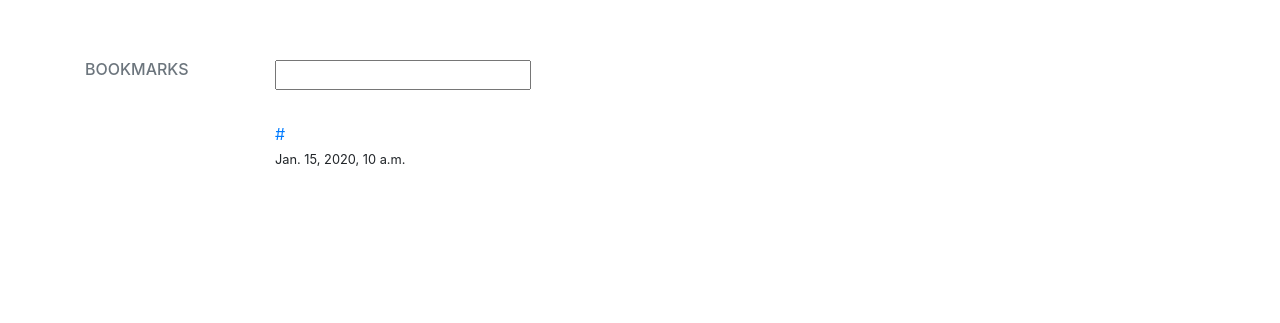
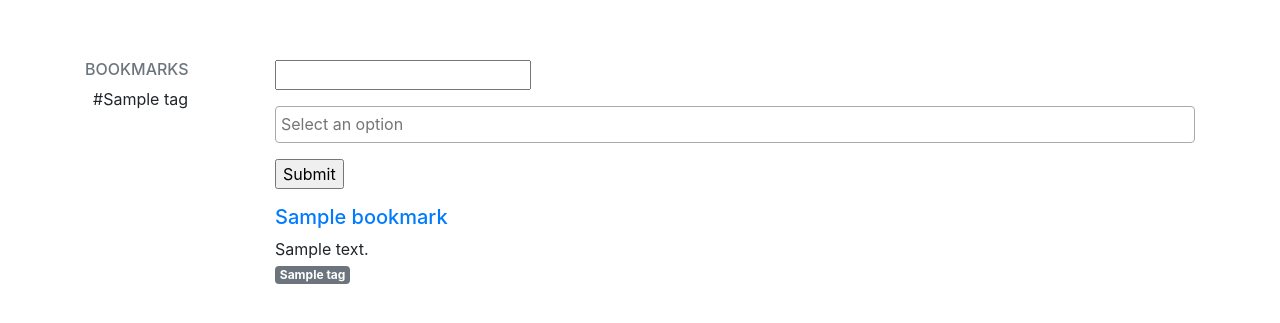
Before and after one commit to f1nnix/yac, a Django app: template templates/bookmarks/bookmark_list.html in a window 1280 px wide. Shown: the top 323 px of the page. Run offline with Django 3.2, Linux system fonts and the light colour scheme; the template is opened without the code that fills it: most values are stand-ins (such as "Sample title", 1, 10 or a date in 2020); form fields are guessed from the names that the template uses; some libraries are stand-ins or nearby versions.

```diff
--- a/bookmarks/admin.py
+++ b/bookmarks/admin.py
@@ -1,5 +1,5 @@
 from django.contrib import admin
-from bookmarks.models import Bookmark
+from bookmarks.models import Bookmark, Tag
 
 
 # Register your models here.
@@ -8,3 +8,4 @@ class BookmarkAdmin(admin.ModelAdmin):
 
 
 admin.site.register(Bookmark, BookmarkAdmin)
+admin.site.register(Tag, )
--- a/requirements/base.txt
+++ b/requirements/base.txt
@@ -1,4 +1,9 @@
+amqp==2.4.0
+billiard==3.5.0.5
+celery==4.2.1
 Django==2.1.5
 django-authtools==1.6.0
+kombu==4.2.2.post1
 psycopg2-binary==2.7.6.1
 pytz==2018.9
+vine==1.2.0
--- a/taxonomies/models.py
+++ b/taxonomies/models.py
@@ -6,3 +6,6 @@ from main.models import AbstractBase
 class Tag(AbstractBase):
     slug = models.SlugField(max_length=128, blank=False, null=False)
     title = models.TextField(max_length=512, blank=False, null=False)
+
+    def __str__(self):
+        return self.title
--- a/templates/bookmarks/_form.html
+++ b/templates/bookmarks/_form.html
@@ -2,10 +2,13 @@
     <div class="col-12">
         <div class="form-group">
             {% if form.url.errors %}
-                <ul class="errors">
-                    {% for error in form.title.errors %}
-                        <li>{{ error }}</li>{% endfor %}
-                </ul>
+                <div class="errors">
+                    {% for error in form.url.errors %}
+                        <div class="alert alert-danger" role="alert">
+                            {{ error }}
+                        </div>
+                    {% endfor %}
+                </div>
             {% endif %}
             {{ form.url }}
         </div>
--- a/templates/bookmarks/bookmark_list.html
+++ b/templates/bookmarks/bookmark_list.html
@@ -1,17 +1,45 @@
 {% extends 'layout.html' %}
 {% block content %}
+    <div class="bookmark-form">
         <form method="post" action="{% url 'bookmark-list' %}">{% csrf_token %}
             {% include 'bookmarks/_form.html' %}
+            <div class="row">
+                <div class="col-12">
+                    <div class="form-group">
+                        <select multiple class="form-control tags-select" placeholder="Choose anything" name="tags">
+                            {% for tag in tags %}
+                                <option value="{{ tag.title }}">{{ tag.title }}</option>
+                            {% endfor %}
+                        </select>
+                    </div>
+                </div>
+            </div>
+            <input type="submit">
         </form>
+    </div>
     {% for bookmark in bookmarks %}
-            <div class="row link-block">
+        <div class="row bookmark-block">
             <div class="col-12">
+                {% if bookmark.title %}
+                    <a href="{{ bookmark.url }}" target="_blank"><h5>{{ bookmark.title }}</h5></a>
+                    <p class="description">{{ bookmark.description }}</p>
+                {% else %}
                     <a href="{{ bookmark.url }}" target="_blank">{{ bookmark.url }}</a>
-                    <br/>
-                    <small>{{ bookmark.created_at }}</small>
+                {% endif %}
+                {% for tag in bookmark.tags.all %}
+                    <span class="badge badge-secondary">{{ tag.title }}</span>
+                {% endfor %}
             </div>
         </div>
     {% empty %}
         <li>No articles yet.</li>
     {% endfor %}
 {% endblock %}
+{% block scripts %}
+    <script type="text/javascript">
+        $('.tags-select').select2({
+            placeholder: 'Select an option',
+            tags: true,
+        });
+    </script>
+{% endblock %}
--- a/templates/layout.html
+++ b/templates/layout.html
@@ -7,15 +7,26 @@
 
     <!-- Bootstrap CSS -->
     <link rel="stylesheet" href="https://stackpath.bootstrapcdn.com/bootstrap/4.2.1/css/bootstrap.min.css" integrity="sha384-GJzZqFGwb1QTTN6wy59ffF1BuGJpLSa9DkKMp0DgiMDm4iYMj70gZWKYbI706tWS" crossorigin="anonymous">
-
+    <link href="https://cdnjs.cloudflare.com/ajax/libs/select2/4.0.6-rc.0/css/select2.min.css" rel="stylesheet" />
     <title>Yac</title>
       <style>
           body {
               padding-top: 60px;
           }
-          .link-block {
-              padding-top: 1rem;
-           }
+          .bookmark-form {
+              padding-bottom: 1rem;
+          }
+          .bookmark-block {
+              padding-bottom: 1rem;
+          }
+          .bookmark-block .description {
+              margin-bottom: 0;
+          }
+
+          .sidebar-tags .tag {
+              text-indent: 0.5rem;
+              {#font-weight: bolder;#}
+          }
       </style>
   </head>
   <body>
@@ -23,6 +34,11 @@
         <div class="row">
             <div class="col-lg-2 col-xs-12">
                 <h6 class="h6 text-muted text-uppercase">Bookmarks</h6>
+                <div class="sidebar-tags">
+                    {% for tag in tags %}
+                        <div class="tag">#{{ tag.title }}</div>
+                    {% endfor %}
+                </div>
             </div>
             <div class="col-lg-10 col-xs-12">
                 {% block content %}{% endblock %}
@@ -35,5 +51,7 @@
     <script src="https://code.jquery.com/jquery-3.3.1.slim.min.js" integrity="sha384-q8i/X+965DzO0rT7abK41JStQIAqVgRVzpbzo5smXKp4YfRvH+8abtTE1Pi6jizo" crossorigin="anonymous"></script>
     <script src="https://cdnjs.cloudflare.com/ajax/libs/popper.js/1.14.6/umd/popper.min.js" integrity="sha384-wHAiFfRlMFy6i5SRaxvfOCifBUQy1xHdJ/yoi7FRNXMRBu5WHdZYu1hA6ZOblgut" crossorigin="anonymous"></script>
     <script src="https://stackpath.bootstrapcdn.com/bootstrap/4.2.1/js/bootstrap.min.js" integrity="sha384-B0UglyR+jN6CkvvICOB2joaf5I4l3gm9GU6Hc1og6Ls7i6U/mkkaduKaBhlAXv9k" crossorigin="anonymous"></script>
+    <script src="https://cdnjs.cloudflare.com/ajax/libs/select2/4.0.6-rc.0/js/select2.min.js"></script>
+    {% block scripts %}{% endblock %}
   </body>
 </html>
```
Also changed, not shown: bookmarks/tasks.py (added, +20 -0 lines), bookmarks/views.py (+31 -6 lines), yac/__init__.py (+7 -0 lines), yac/celery.py (added, +18 -0 lines), yac/settings.py (+7 -0 lines). Lines whose indentation alone changed are shown as unchanged.
